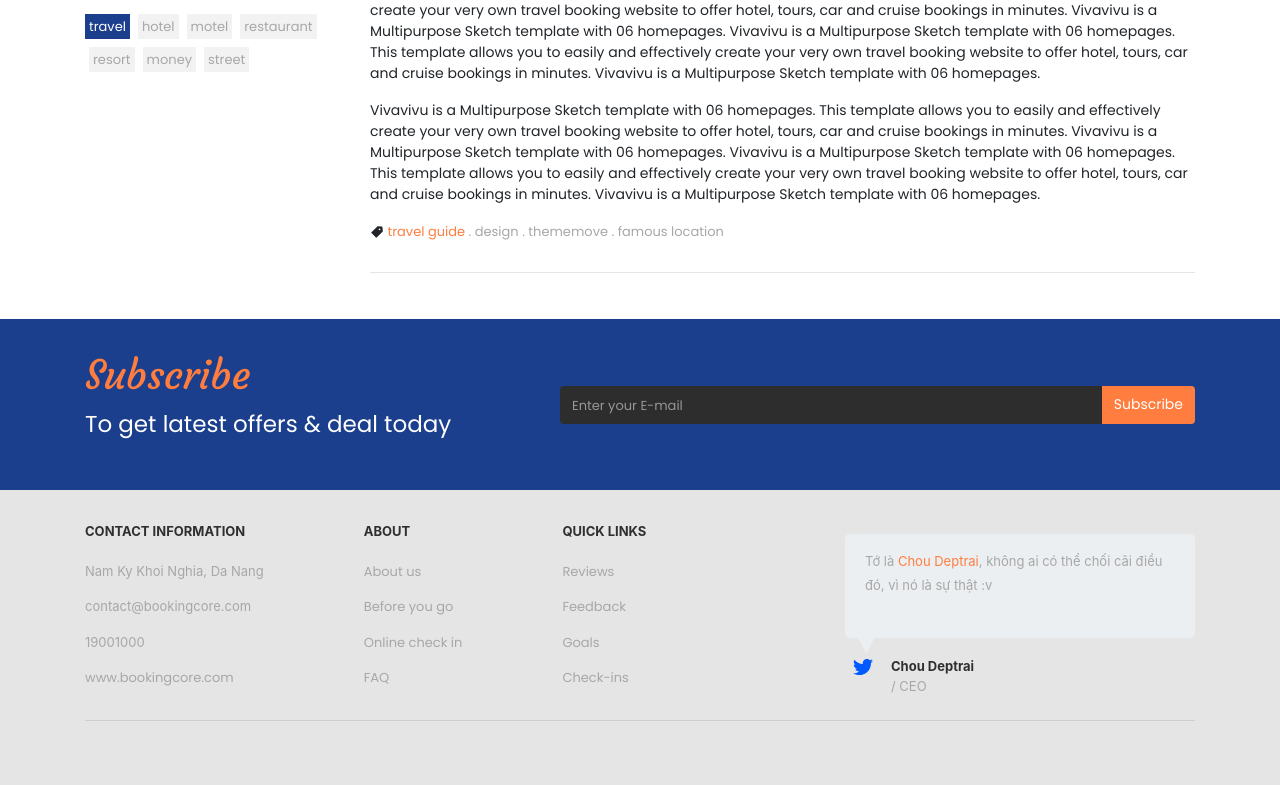
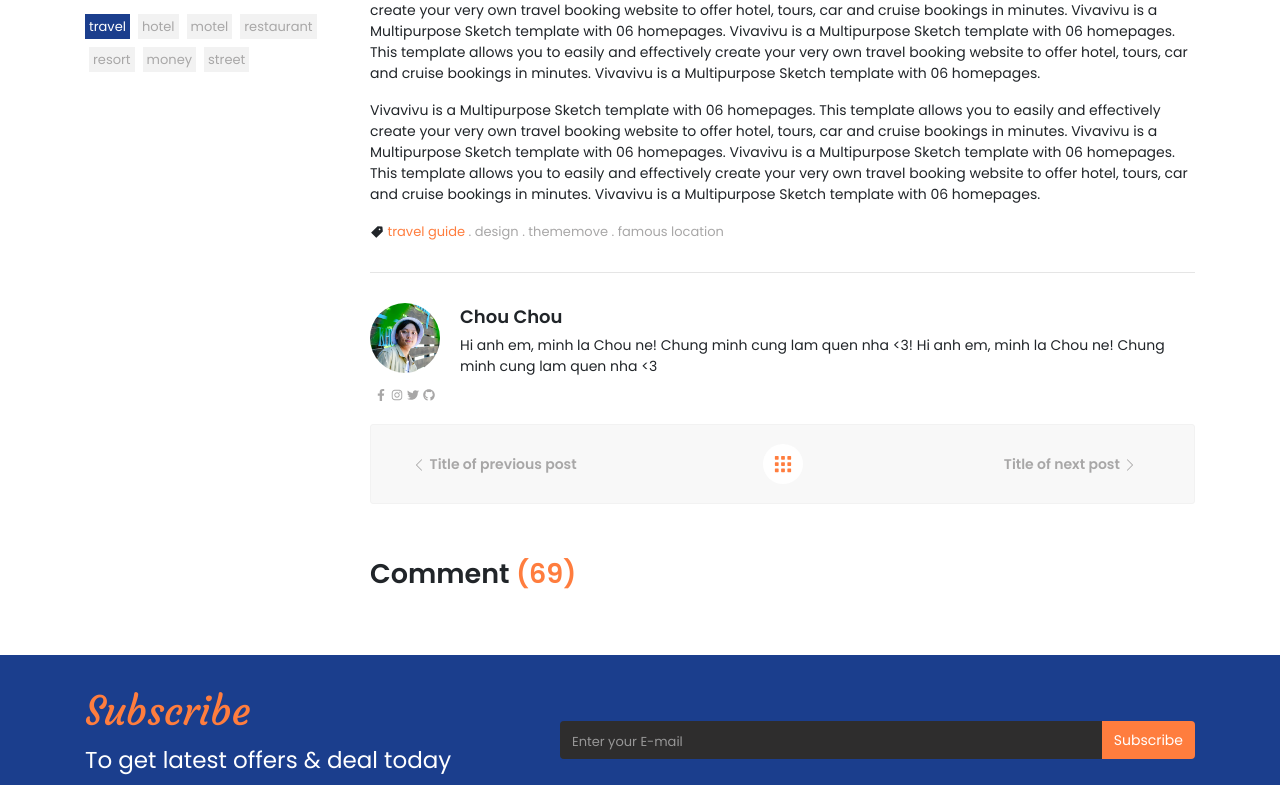
Before and after one commit to nqcuongdev/booking-tour-react, a React (Create React App) app in the folder front-end/: page /blogs/blog-detail in a window 1280 px wide. Shown: the part 1112-1897 px from the top of the page. Built offline with nearby package versions, Linux system fonts and the light colour scheme.

Commit message:
Doing Blog-detail page

```diff
--- a/front-end/src/assets/scss/_variables.scss
+++ b/front-end/src/assets/scss/_variables.scss
@@ -12,6 +12,7 @@ $gray31: #4f4f4f;
 $gray46: #757575;
 $gray88: #e0e0e0;
 $gray95: #f2f2f2;
+$grayF8: #F8F8F8;
 $white-smoke: #f4f0f0;
 $white-smoke2: #f8f5f5;
 $light-black1: #4F4F4F;
--- /dev/null
+++ b/front-end/src/components/PopularTags/PopularTags.jsx
@@ -0,0 +1,26 @@
+import React from 'react';
+import './PopularTags.scss';
+import { Link } from 'react-router-dom';
+
+const PopularTags = (props) => {
+    return (
+        <div className="popular-tags">
+            <p className="popular-tags-title">Popular Tags</p>
+            <div className="popular-tags-list">
+                {props.popularTags.map((tag, index) => {
+                    if (index === 0) {
+                        return (
+                            <span className="first-tag"><Link to='#' className="white-text">{tag}</Link></span>
+                        );
+                    } else {
+                        return (
+                            <span className="normal-tag"><Link to='#'>{tag}</Link></span>
+                        );
+                    }
+                })}
+            </div>
+        </div>
+    );
+};
+
+export default PopularTags;
--- /dev/null
+++ b/front-end/src/components/PopularTags/PopularTags.scss
@@ -0,0 +1,33 @@
+@import "../../assets/scss/variables";
+
+.popular-tags {
+    margin-top: 25px;
+    width: 100%;
+
+    .popular-tags-title {
+      font-size: 22px;
+    }
+
+    .popular-tags-list {
+      display: flex;
+      flex-wrap: wrap;
+
+      .first-tag {
+        background-color: $primary;
+        width: auto;
+        padding: 2px 4px;
+        margin: 4px 4px 4px 0;
+
+        .white-text {
+          color: $white !important;
+        }
+      }
+
+      .normal-tag {
+        background-color: $gray95;
+        color: $text;
+        padding: 2px 4px;
+        margin: 4px 4px;
+      }
+    }
+  }
--- a/front-end/src/index.scss
+++ b/front-end/src/index.scss
@@ -333,38 +333,6 @@ h1 {
           font-size: 22px;
         }
       }
-
-      .popular-tags {
-        margin-top: 25px;
-        width: 100%;
-
-        .popular-tags-title {
-          font-size: 22px;
-        }
-
-        .popular-tags-list {
-          display: flex;
-          flex-wrap: wrap;
-
-          .first-tag {
-            background-color: $primary;
-            width: auto;
-            padding: 2px 4px;
-            margin: 4px 4px 4px 0;
-
-            .white-text {
-              color: $white !important;
-            }
-          }
-
-          .normal-tag {
-            background-color: $gray95;
-            color: $text;
-            padding: 2px 4px;
-            margin: 4px 4px;
-          }
-        }
-      }
     }
 
     .blog-detail-content {
@@ -415,6 +383,123 @@ h1 {
           color: $orange !important;
         }
       }
+
+      .author-info {
+        display: flex;
+
+        .author-avatar {
+          img {
+            width: 70px;
+            height: auto;
+            border-radius: 50%;
+          }
+
+          .author-social {
+            color: $text;
+
+            ul {
+              display: flex;
+              justify-content: center;
+
+              li {
+                margin: 0 2px;
+
+                .icon {
+                  width: 12px;
+                  height: 12px;
+                }
+              }
+            }
+          }
+        }
+        .author-name-description {
+          margin-left: 20px;
+
+          .author-name {
+            font-size: 18px;
+            font-weight: bold;
+            margin: 0 0 5px 0 !important;
+          }
+
+          .author-description {
+          }
+        }
+      }
+
+      .blog-detail-content-paginate {
+        background-color: $grayF8;
+        height: 80px;
+        border: 1px solid $gray95;
+        border-radius: 3px;
+        display: flex;
+        justify-content: center;
+        align-items: center;
+
+        .previous-post {
+          display: flex;
+          flex: 0 0 30%;
+          justify-content: center;
+
+          .link {
+            font-size: 14px !important;
+            font-weight: 600 !important;
+
+            &:hover {
+              color: $orange !important;
+            }
+          }
+        }
+
+        .grid-circle {
+          display: flex;
+          justify-content: center;
+          align-items: center;
+          flex: 0 0 40%;
+
+          .border-circle {
+            width: 40px;
+            height: 40px;
+            background-color: $white;
+            border-radius: 50%;
+            display: flex;
+            justify-content: center;
+            align-items: center;
+
+            .grid-icon {
+              color: $orange;
+              width: 20px;
+              height: 20px;
+            }
+          }
+        }
+
+        .next-post {
+          display: flex;
+          flex: 0 0 30%;
+          justify-content: center;
+
+          .link {
+            font-size: 14px !important;
+            font-weight: 600 !important;
+
+            &:hover {
+              color: $orange !important;
+            }
+          }
+        }
+      }
+
+      .post-comment {
+
+        .post-comment-title {
+          font-size: 27px;
+          font-weight: bold;
+
+          .post-comment-count {
+            color: $orange !important;
+          }
+        }
+      }
     }
   }
 }
--- a/front-end/src/pages/BlogDetail.jsx
+++ b/front-end/src/pages/BlogDetail.jsx
@@ -11,22 +11,26 @@ import { Link } from "react-router-dom";
 import PopularPost from "../components/PopularPost/PopularPost";
 import { BiCalendarWeek } from 'react-icons/bi';
 import { AiOutlineEye, AiFillTag } from 'react-icons/ai';
-import { BsFillPersonFill } from 'react-icons/bs';
-
-const postName = 'Vietnamese special places';
+import { BsFillPersonFill, BsGrid3X3Gap, BsChevronLeft, BsChevronRight} from 'react-icons/bs';
+import PopularTags from '../components/PopularTags/PopularTags';
+import avatar_1 from '../assets/images/avatar-testimonial/avatar-2.jpg';
+import { FaFacebookF, FaInstagram, FaTwitter, FaGithub } from 'react-icons/fa';
 
 const postData = {
     blogImage: post_1,
     location: 'Thailand',
     dateTime: '30th November, 2020',
     view: 69,
-    title: 'Thailand Special places',
+    title: 'Vietnamese special places',
     description: 'Vivavivu is a Multipurpose Sketch template with 06 homepages. This template allows you to easily and effectively create your very own travel booking website to offer hotel.',
     content: 'Vivavivu is a Multipurpose Sketch template with 06 homepages. This template allows you to easily and effectively create your very own travel booking website to offer hotel, tours, car and cruise bookings in minutes. Vivavivu is a Multipurpose Sketch template with 06 homepages. Vivavivu is a Multipurpose Sketch template with 06 homepages. This template allows you to easily and effectively create your very own travel booking website to offer hotel, tours, car and cruise bookings in minutes. Vivavivu is a Multipurpose Sketch template with 06 homepages.',
     quotes: 'We’re on a mission to build a better futer where technology creates good fobs for everyone.',
     tag: ['travel guide', 'design', 'thememove', 'famous location'],
-    authorName: 'Chou',
-    authorImage: '',
+    author: {
+        name: 'Chou Chou',
+        avatar: avatar_1,
+        description: 'Hi anh em, minh la Chou ne! Chung minh cung lam quen nha <3! Hi anh em, minh la Chou ne! Chung minh cung lam quen nha <3'
+    }
 };
 
 const categoriesData = ["All", "Adventure", "Famous location", "Travel guide", "Life style", "Videos", "Uncategoriz"];
@@ -62,7 +66,7 @@ const BlogDetail = (props) => {
             <div className="blog-detail">
                 <div className="blog-detail-link">
                     <Container>
-                        <span><span><Link to="/">Home</Link> / <Link to="/blogs">Blogs</Link> /</span> {postName}</span>
+                        <span><span><Link to="/">Home</Link> / <Link to="/blogs">Blogs</Link> /</span> {postData.title}</span>
                     </Container>
                 </div>
                 <Container className="blog-detail-main mt-50 pb-30 pt-30">
@@ -94,29 +98,16 @@ const BlogDetail = (props) => {
                                     );
                                 })}
                             </div>
-                            <div className="popular-tags">
-                                <p className="popular-tags-title">Popular Tags</p>
-                                <div className="popular-tags-list">
-                                    {popularTags.map((tag, index) => {
-                                        if (index === 0) {
-                                            return (
-                                                <span className="first-tag"><Link to='#' className="white-text">{tag}</Link></span>
-                                            );
-                                        } else {
-                                            return (
-                                                <span className="normal-tag"><Link to='#'>{tag}</Link></span>
-                                            );
-                                        }
-                                    })}
-                                </div>
-                            </div>
+
+                            <PopularTags popularTags={popularTags} />
+
                         </Col>
                         <Col xl={9} lg={8} md={7} xs={12} className="blog-detail-content">
                             <img src={postData.blogImage} alt={postData.blogImage} className="post-image"/>
                             <p className="post-title">{postData.title}</p>
                             <div className="post-info mt-10">
                                 <ul>
-                                    <li><BsFillPersonFill /> {postData.authorName}</li>
+                                    <li><BsFillPersonFill /> {postData.author.name}</li>
                                     <li><BiCalendarWeek /> {postData.dateTime}</li>
                                     <li><AiOutlineEye /> {postData.view}</li>
                                 </ul>
@@ -148,6 +139,42 @@ const BlogDetail = (props) => {
                                 })}
                             </div>
                             <hr/>
+                            <div className="author-info mt-30">
+                                <div className="author-avatar">
+                                    <img src={postData.author.avatar} alt={postData.author.avatar} />
+                                    <div className="author-social mt-10">
+                                        <ul>
+                                            <li><Link to="#"><FaFacebookF className="icon" title="Facebook" /></Link></li>
+                                            <li><Link to="#"><FaInstagram className="icon" title="Instagram" /></Link></li>
+                                            <li><Link to="#"><FaTwitter className="icon" title="Twitter" /></Link></li>
+                                            <li><Link to="#"><FaGithub className="icon" title="Github" /></Link></li>
+                                        </ul>
+                                    </div>
+                                </div>
+                                <div className="author-name-description">
+                                    <p className="author-name">{postData.author.name}</p>
+                                    <span className="author-description">{postData.author.description}</span>
+                                </div>
+                            </div>
+                            <div className="blog-detail-content-paginate mt-20">
+                                <div className="previous-post">
+                                    <Link to="#" className="link"><BsChevronLeft /> Title of previous post</Link>
+                                </div>
+                                <div className="grid-circle">
+                                    <div className="border-circle">
+                                        <BsGrid3X3Gap className="grid-icon" />
+                                    </div>
+                                </div>
+                                <div className="next-post">
+                                    <Link to="#" className="link">Title of next post <BsChevronRight /></Link>
+                                </div>
+                            </div>
+                            <div className="post-comment mt-50 mb-30">
+                                <p className="post-comment-title">Comment <span className="post-comment-count">(69)</span></p>
+                                <div className="post-comment-lis mt-30">
+
+                                </div>
+                            </div>
                         </Col>
                     </Row>
                 </Container>
```
